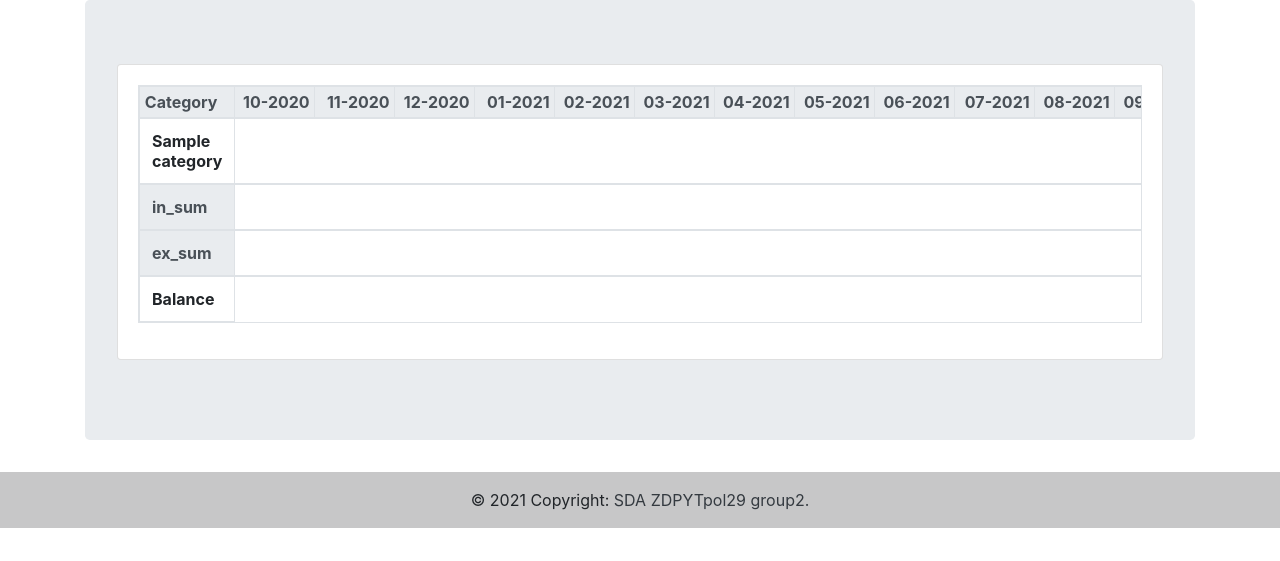
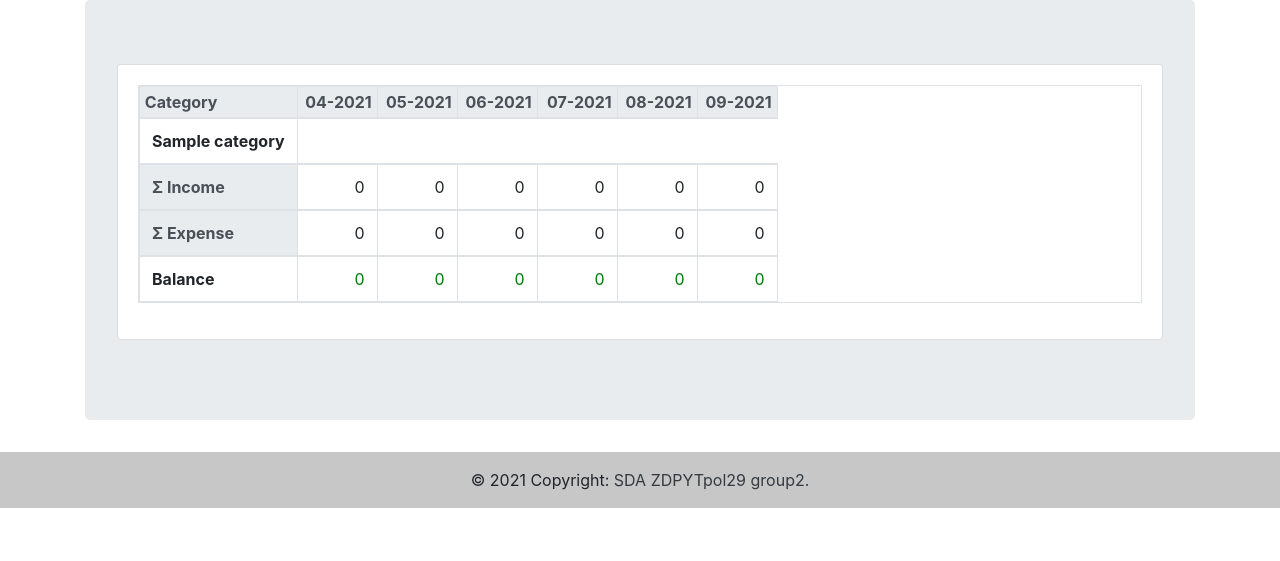
Before and after one commit to SDA-projekt-koncowy/Domowy_budzet, a Django app: page /summary in a window 1280 px wide. Shown: the part 56-617 px from the top of the page. Run offline with Django 3.2, Linux system fonts and the light colour scheme; a user stored in the database is signed in; tables that the repository leaves empty hold one stand-in row (values such as "Sample post"); lists and menus that the app fills with data are empty; some libraries are stand-ins or nearby versions.

Commit message:
summary extend sums income, expense, balance

```diff
--- a/budget/templates/summary.html
+++ b/budget/templates/summary.html
@@ -20,7 +20,10 @@
                 </tbody>
                 <tbody class="thead-light">
                     <tr>
-                        <th>in_sum</th>
+                        <th>&Sigma; Income</th>
+                        {% for month in monthly_income %}
+                             <td style="text-align: right">{{ month }}</td>
+                        {% endfor %}
                     </tr>
                 </tbody>
                 <tbody>
@@ -32,13 +35,21 @@
                 </tbody>
                  <tbody class="thead-light">
                     <tr>
-                        <th>ex_sum</th>
+                        <th>&Sigma; Expense</th>
+                        {% for month in monthly_expenses %}
+                             <td style="text-align: right">{{ month }}</td>
+                        {% endfor %}
                     </tr>
                 </tbody>
                  <tbody class="thead-secondary">
-                    <tr>
-                        <th>Balance</th>
-                    </tr>
+                    <th style="text-align">Balance</th>
+                        {% for b in balance %}
+                            {% if b < 0 %}
+                                <td style="color: red; text-align: right">{{ b }}</td>
+                            {% else %}
+                    <td style="color: green; text-align: right">{{ b }}</td>
+                            {% endif %}
+                        {% endfor %}
                 </tbody>
             </table>
         </div>
--- a/budget/views.py
+++ b/budget/views.py
@@ -3,12 +3,12 @@ from dateutil.relativedelta import relativedelta
 
 from django.contrib.auth import get_user_model
 from django.contrib.auth.mixins import LoginRequiredMixin
-from django.http import HttpResponseRedirect, HttpResponse
+from django.db.models import Sum
+from django.http import HttpResponse
 from django.shortcuts import render
 from django.urls import reverse_lazy
 from django.utils import timezone
 from django.views import View
-
 from django.views.generic import (
     CreateView,
     DeleteView,
@@ -16,6 +16,7 @@ from django.views.generic import (
     ListView,
     UpdateView
 )
+
 from budget.forms import CategoryForm, ExpenseForm, IncomeForm
 from budget.models import Category, Expense, Income
 
@@ -239,6 +240,14 @@ class Summary(LoginRequiredMixin, View):
         in_categories = Category.objects.all().filter(user=user, category='IN')
         ex_categories = Category.objects.all().filter(user=user, category='EX')
 
+        total_income_value = Income.objects.filter(
+            user=user,
+            date__year=2021,
+            date__month=9
+        ).aggregate(
+            amount_sum=(Sum('amount')
+            ))['amount_sum']
+
         dates = [
                     datetime(
                         timezone.now().year,
@@ -246,16 +255,69 @@ class Summary(LoginRequiredMixin, View):
                         1,
                     ).date() - relativedelta(
                         months=i
-                    ) for i in range(12)
+                    ) for i in range(6)
                 ][::-1]
 
+        in_result = []
 
+        for category in enumerate(in_categories):
+            in_result.append([])
+            for month in dates:
+                monthly_amount = Expense.objects.filter(
+                    user=request.user,
+                    category__name=category,
+                    date__year=month.year,
+                    date__month=month.month,
+                ).aggregate(
+                    amount_sum=Sum('amount'),
+                    )['amount_sum']
+                in_result.append(monthly_amount)
+
+        monthly_income = []
+
+        for month in dates:
+            income = Income.objects.all().filter(
+                user=user,
+                date__year=month.year,
+                date__month=month.month
+            ).aggregate(
+                amount_sum=(Sum('amount'))
+            )['amount_sum']
+            if income is None:
+                monthly_income.append(0)
+            else:
+                monthly_income.append(round(income, 2))
+
+        monthly_expenses = []
+
+        for month in dates:
+            expense = Expense.objects.all().filter(
+                user=user,
+                date__year=month.year,
+                date__month=month.month
+            ).aggregate(
+                amount_sum=(Sum('amount'))
+            )['amount_sum']
+            if expense is None:
+                monthly_expenses.append(0)
+            else:
+                monthly_expenses.append(round(expense, 2))
+
+        balance = []
+
+        for i in range(len(monthly_income)):
+            result = monthly_income[i] - monthly_expenses[i]
+            balance.append(result)
 
         context = {
-            'user': user,
             'dates': dates,
             'in_categories': in_categories,
             'ex_categories': ex_categories,
+            'monthly_income': monthly_income,
+            'monthly_expenses': monthly_expenses,
+            'in_result': in_result,
+            'total_income_value': total_income_value,
+            'balance': balance,
         }
         return render(
             request,
```
